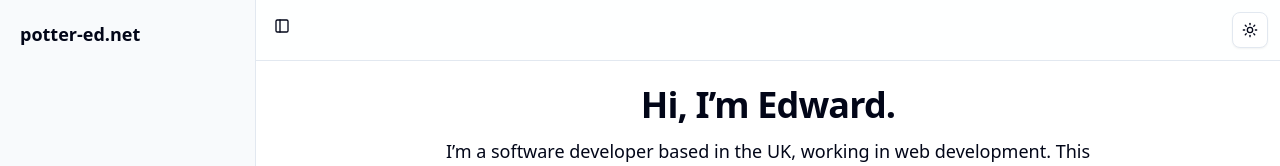
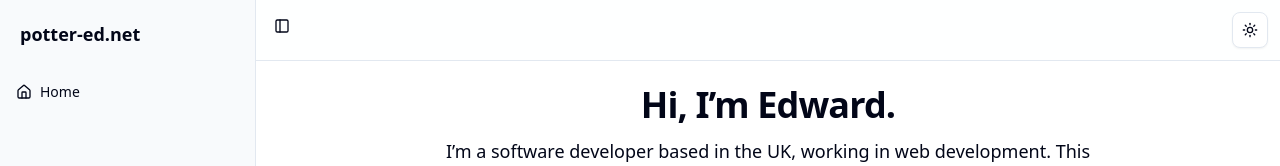
Before and after one commit to TA-Solaris/website, a React (Vite) app: page / in a window 1280 px wide. Shown: the top 166 px of the page. Built offline with nearby package versions, Linux system fonts and the light colour scheme.

Commit message:
Routing in sidebar

```diff
--- a/src/App.jsx
+++ b/src/App.jsx
@@ -10,14 +10,14 @@ function App() {
   return (
     <ThemeProvider defaultTheme="system" storageKey="vite-ui-theme">
       <SidebarProvider>
-        <AppLayout>
-          <Router>
+        <Router>
+          <AppLayout>
             <Routes>
               <Route path="/" element={<Home />} />
               <Route path="/post/:slug" element={<Post />} />
             </Routes>
-          </Router>
-        </AppLayout>
+          </AppLayout>
+        </Router>
       </SidebarProvider>
     </ThemeProvider>
   )
--- a/src/components/layout.jsx
+++ b/src/components/layout.jsx
@@ -1,10 +1,17 @@
 import {
   Sidebar,
   SidebarContent,
+  SidebarGroup,
+  SidebarGroupContent,
+  SidebarMenu,
+  SidebarMenuItem,
+  SidebarMenuButton,
   SidebarHeader,
   SidebarTrigger,
 } from "@/components/ui/sidebar";
 import { ModeToggle } from "./mode-toggle";
+import { Home } from "lucide-react";
+import { Link } from "react-router-dom";
 
 export function AppLayout({ children }) {
   return (
@@ -16,8 +23,21 @@ export function AppLayout({ children }) {
           </div>
         </SidebarHeader>
 
-        <SidebarContent className="px-3">
-          {/* TODO */}
+        <SidebarContent>
+          <SidebarGroup>
+            <SidebarGroupContent>
+              <SidebarMenu>
+                <SidebarMenuItem key={"Home"}>
+                  <SidebarMenuButton asChild>
+                    <Link to="/">
+                      <Home />
+                      <span>Home</span>
+                    </Link>
+                  </SidebarMenuButton>
+                </SidebarMenuItem>
+              </SidebarMenu>
+            </SidebarGroupContent>
+          </SidebarGroup>
         </SidebarContent>
       </Sidebar>
 
```
